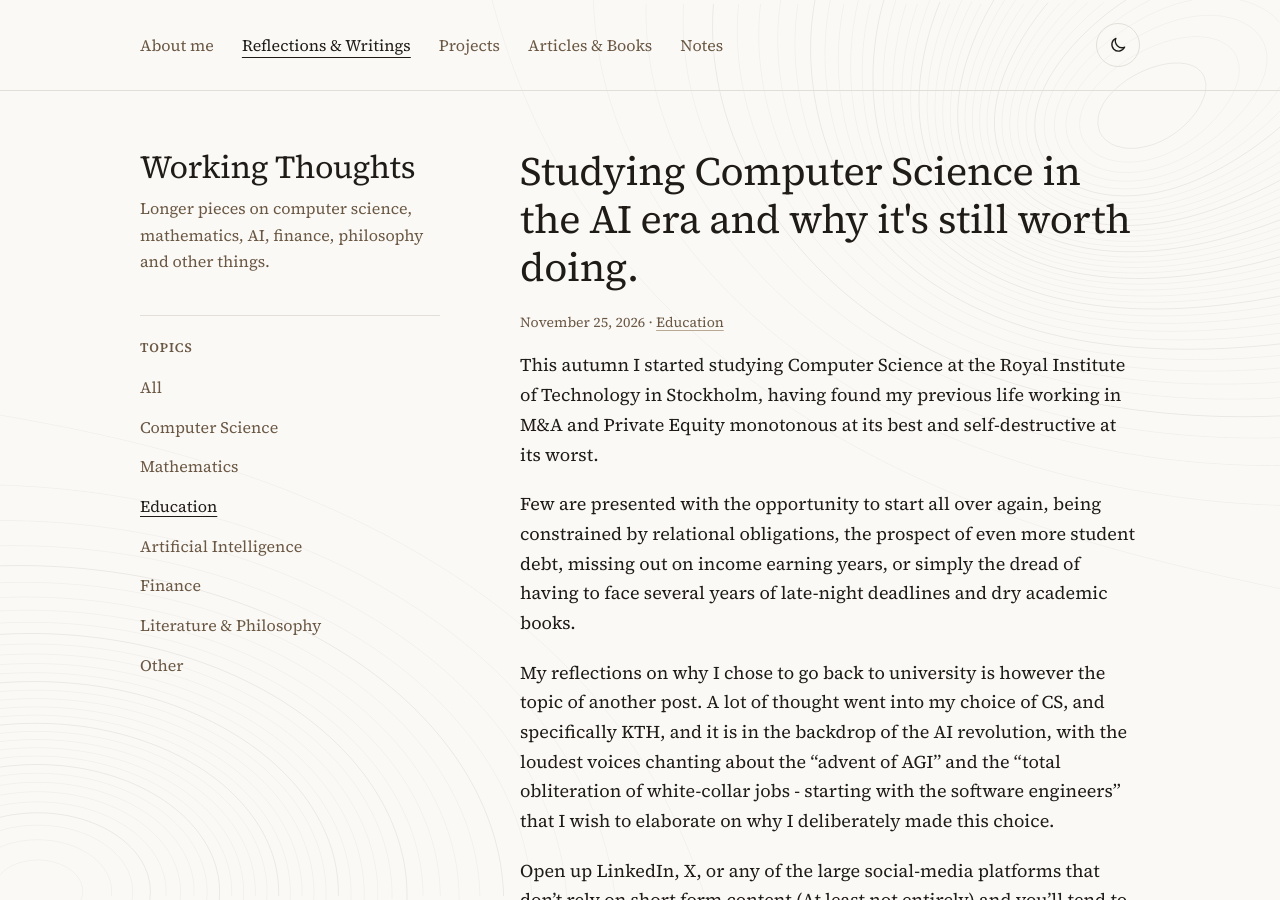
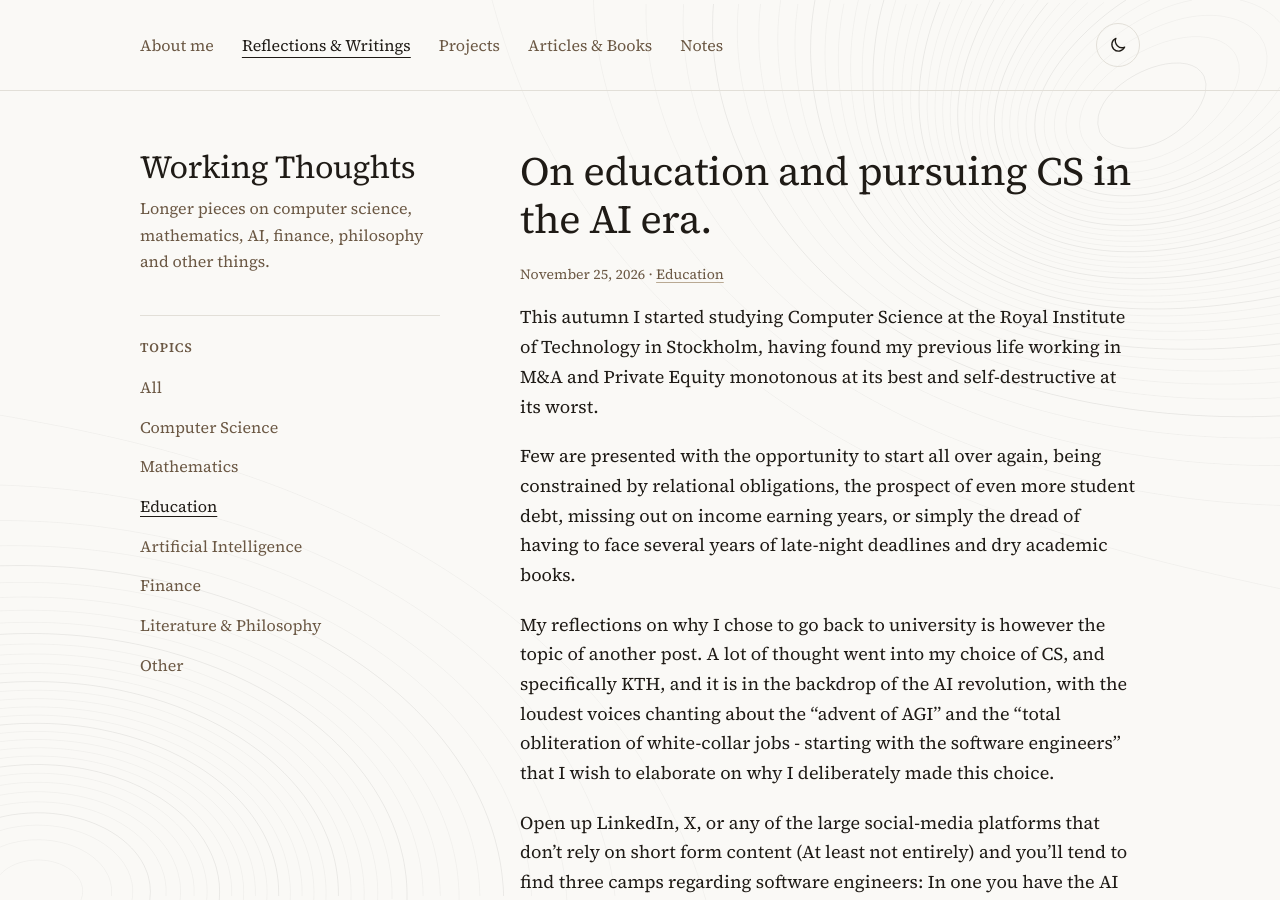
Before and after one commit to David-Berntsson/David-Berntsson.github.io, a Jekyll site: the page built from _posts/2026-11-25-studying-computer-science.md, in a window 1280 px wide and 900 px high. Built offline with Jekyll 4.4.1, drawn with Linux system fonts in a browser that asks for light colours.

Commit message:
Revise title for clarity on CS education

```diff
--- a/_posts/2026-11-25-studying-computer-science.md
+++ b/_posts/2026-11-25-studying-computer-science.md
@@ -1,5 +1,5 @@
 ---
-title: Studying Computer Science in the AI era and why it's still worth doing.
+title: On education and pursuing CS in the AI era.
 topic: Education
 ---
 This autumn I started studying Computer Science at the Royal Institute of Technology in Stockholm, having found my previous life working in M&A and Private Equity monotonous at its best and self-destructive at its worst.
```
